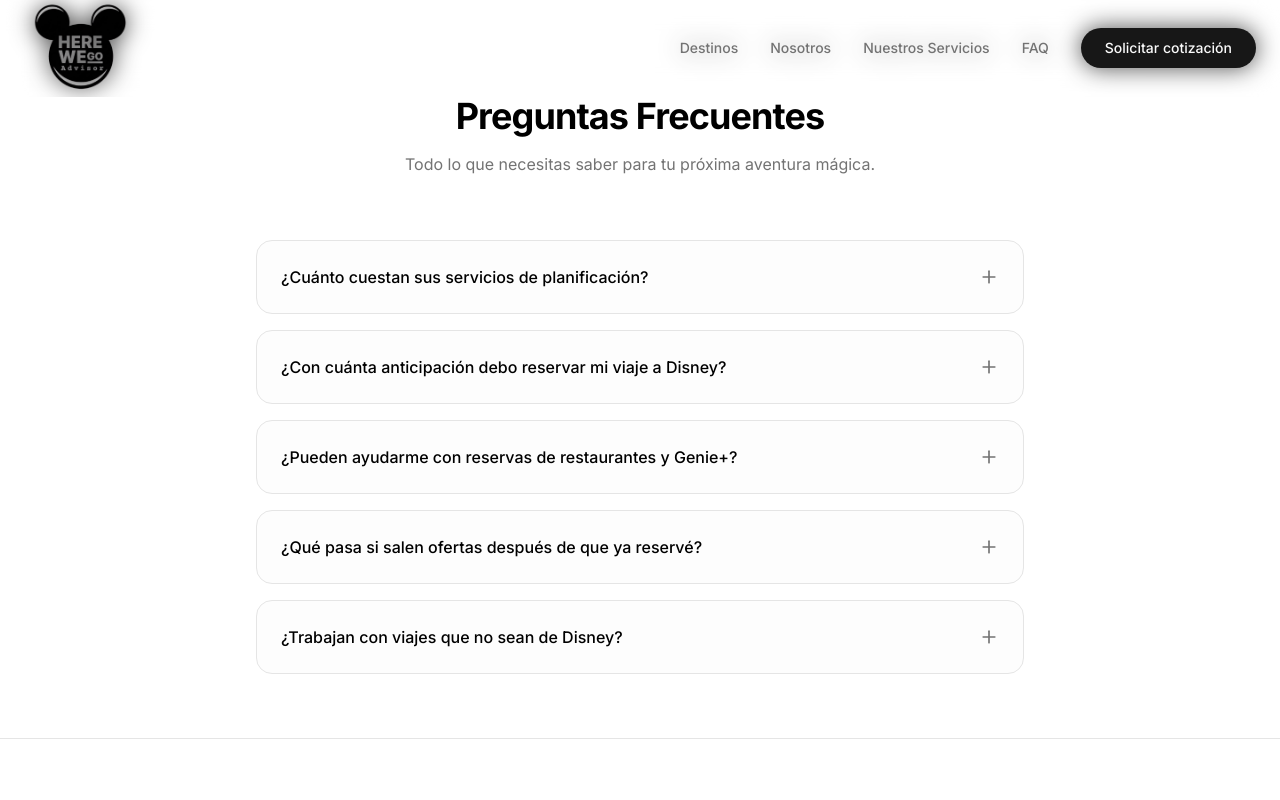
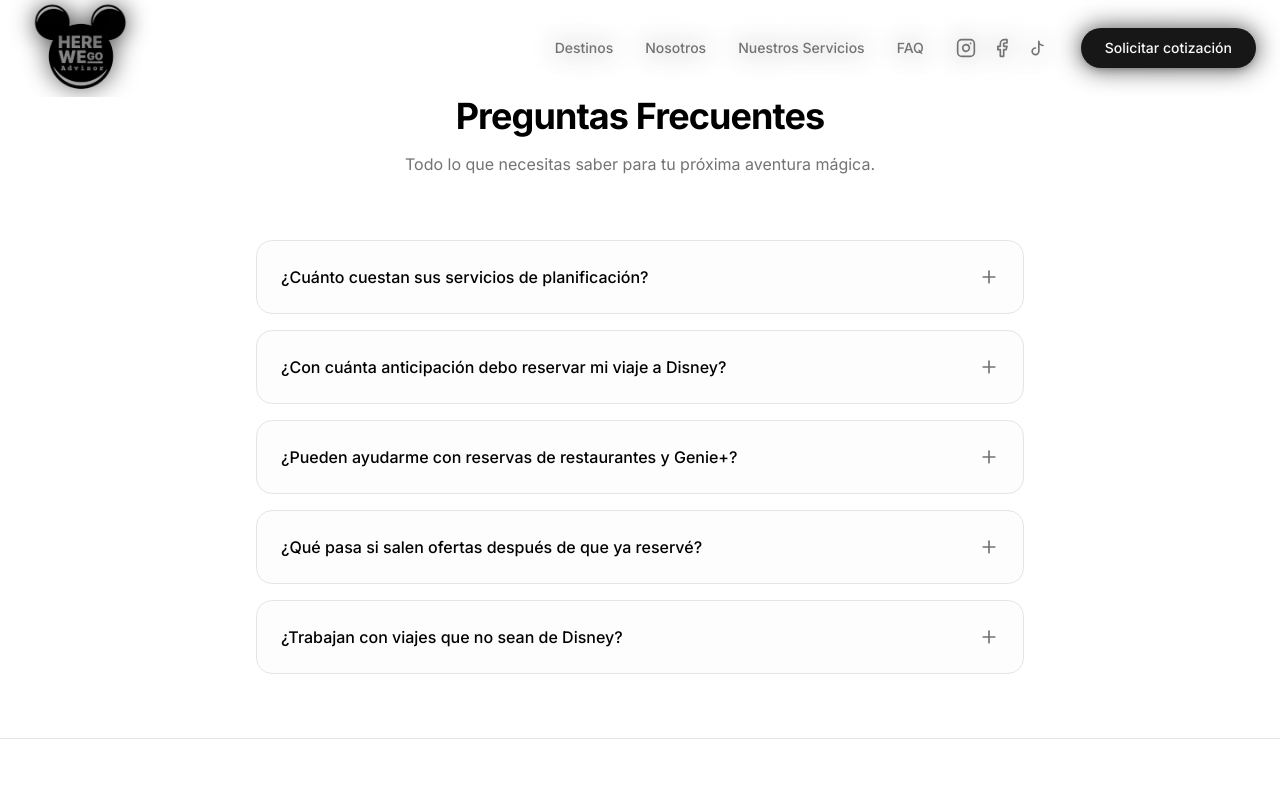
Before and after one commit to adalloya/PROJECTAK, a Next.js app: page /faq in a window 1280 px wide. Shown: the top 800 px of the page. Built offline with nearby package versions, Linux system fonts and the light colour scheme.

Commit message:
feat: Add social icons to navbar

```diff
--- a/src/components/navbar.tsx
+++ b/src/components/navbar.tsx
@@ -3,7 +3,7 @@
 import { useState, useEffect } from "react";
 import Link from "next/link";
 import Image from "next/image";
-import { Menu, X } from "lucide-react";
+import { Menu, X, Instagram, Facebook, Mail } from "lucide-react";
 import { cn } from "@/lib/utils";
 import { motion, AnimatePresence } from "framer-motion";
 
@@ -52,8 +52,33 @@
                                 {link.name}
                             </Link>
                         ))}
+                        <div className="flex items-center space-x-4 border-r border-border/50 pr-6 mr-2">
+                            <Link href="https://www.instagram.com/herewego_advisor/" target="_blank" className="text-muted-foreground hover:text-primary transition-colors hover:scale-110 transform duration-200">
+                                <Instagram className="h-5 w-5" />
+                            </Link>
+                            <Link href="https://www.facebook.com/profile.php?id=61553712201003" target="_blank" className="text-muted-foreground hover:text-primary transition-colors hover:scale-110 transform duration-200">
+                                <Facebook className="h-5 w-5" />
+                            </Link>
+                            <Link href="https://www.tiktok.com/@herewego_advisor?_r=1&_t=ZS-925JVbNLuqo" target="_blank" className="text-muted-foreground hover:text-primary transition-colors hover:scale-110 transform duration-200">
+                                <svg
+                                    xmlns="http://www.w3.org/2000/svg"
+                                    width="24"
+                                    height="24"
+                                    viewBox="0 0 24 24"
+                                    fill="none"
+                                    stroke="currentColor"
+                                    strokeWidth="2"
+                                    strokeLinecap="round"
+                                    strokeLinejoin="round"
+                                    className="h-5 w-5"
+                                >
+                                    <path d="M9 12a4 4 0 1 0 4 4V4a5 5 0 0 0 5 5" />
+                                </svg>
+                            </Link>
+                        </div>
+
                         <Link href="/contact">
-                            <button className="bg-primary text-primary-foreground hover:bg-primary/90 px-6 py-2.5 rounded-full font-medium transition-colors text-sm">
+                            <button className="bg-primary text-primary-foreground hover:bg-primary/90 px-6 py-2.5 rounded-full font-medium transition-colors text-sm shadow-md hover:shadow-lg transform active:scale-95">
                                 Solicitar cotización
                             </button>
                         </Link>
@@ -91,6 +116,31 @@
                                     {link.name}
                                 </Link>
                             ))}
+                            <div className="flex items-center justify-center space-x-6 py-4 border-t border-border/50">
+                                <Link href="https://www.instagram.com/herewego_advisor/" target="_blank" className="text-muted-foreground hover:text-primary transition-colors">
+                                    <Instagram className="h-6 w-6" />
+                                </Link>
+                                <Link href="https://www.facebook.com/profile.php?id=61553712201003" target="_blank" className="text-muted-foreground hover:text-primary transition-colors">
+                                    <Facebook className="h-6 w-6" />
+                                </Link>
+                                <Link href="https://www.tiktok.com/@herewego_advisor?_r=1&_t=ZS-925JVbNLuqo" target="_blank" className="text-muted-foreground hover:text-primary transition-colors">
+                                    <svg
+                                        xmlns="http://www.w3.org/2000/svg"
+                                        width="24"
+                                        height="24"
+                                        viewBox="0 0 24 24"
+                                        fill="none"
+                                        stroke="currentColor"
+                                        strokeWidth="2"
+                                        strokeLinecap="round"
+                                        strokeLinejoin="round"
+                                        className="h-6 w-6"
+                                    >
+                                        <path d="M9 12a4 4 0 1 0 4 4V4a5 5 0 0 0 5 5" />
+                                    </svg>
+                                </Link>
+                            </div>
+
                             <Link
                                 href="/contact"
                                 onClick={() => setIsOpen(false)}
```
